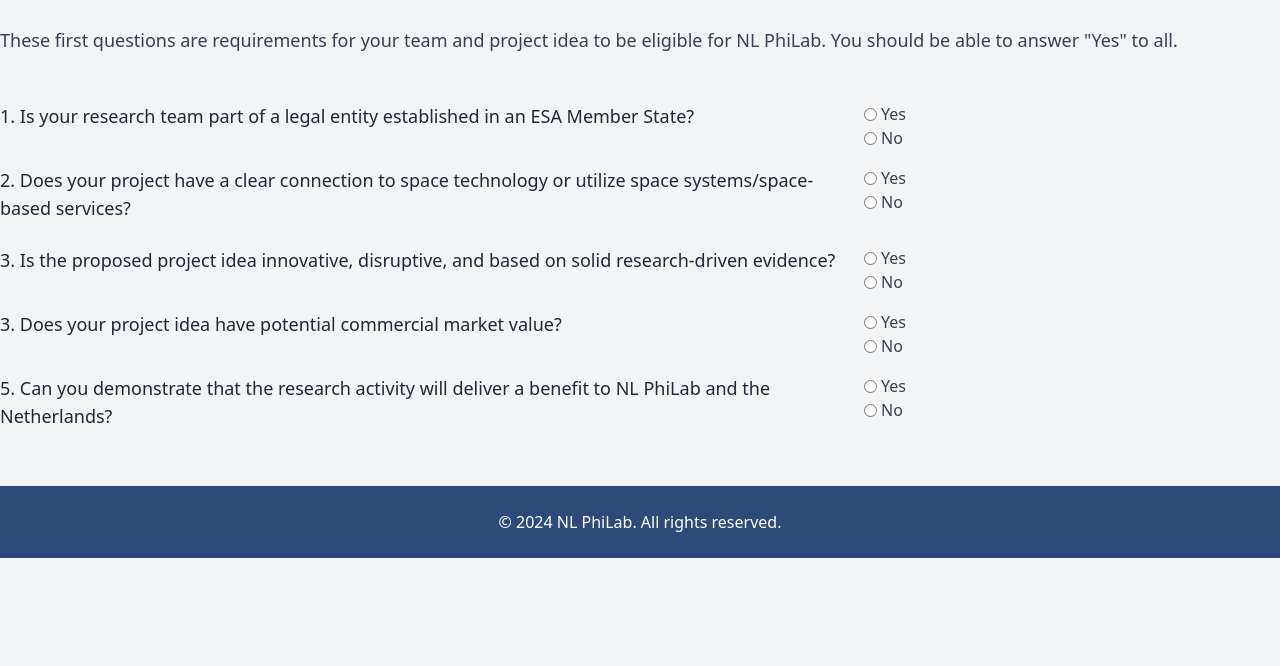
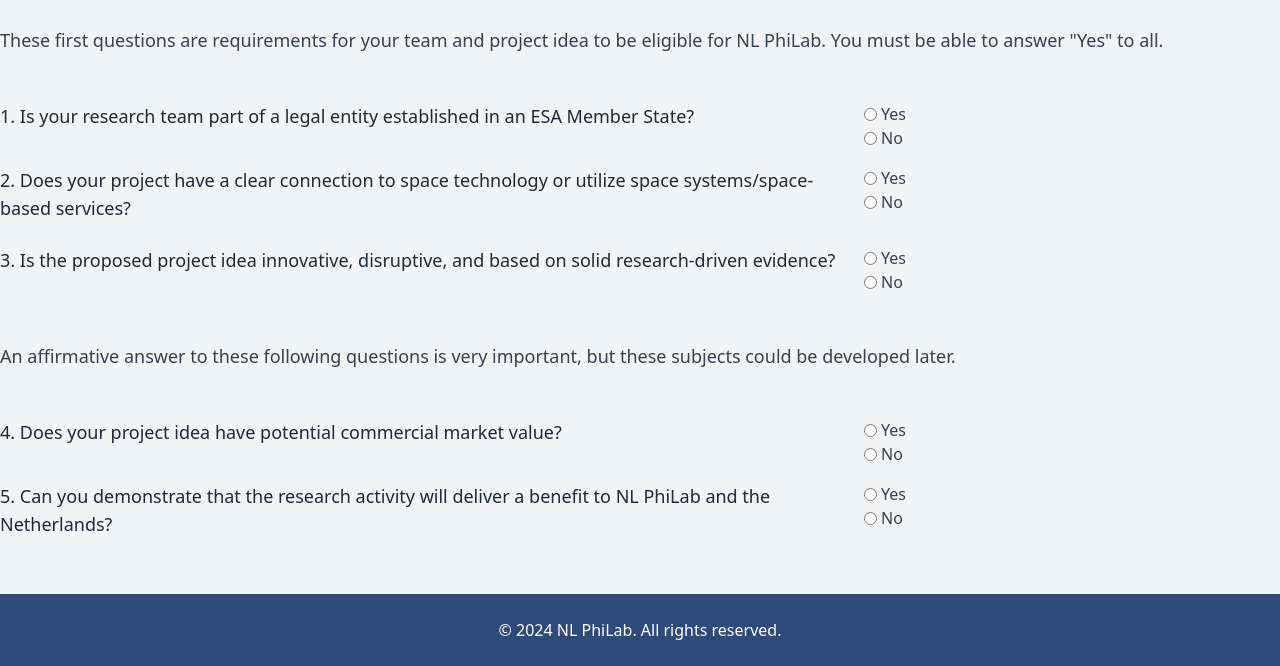
Before and after one commit to siarw/demolab, a plain HTML site: page guidance-tool.html in a window 1280 px wide. Shown: the part 182-848 px from the top of the page. Before the commit the page ends 800 px from the top, so only its background shows below. Drawn offline with nearby package versions, Linux system fonts and the light colour scheme; a web font is replaced by a local one.

Commit message:
Deploy updated files

```diff
--- a/guidance-tool.html
+++ b/guidance-tool.html
@@ -53,7 +53,7 @@
       <h2 class="mb-8 text-4xl font-bold text-dark-blue-900">Guidance Tool</h2>
       <p class="mb-8 text-lg text-gray-700">
         These first questions are requirements for your team and project idea to
-        be eligible for NL PhiLab. You should be able to answer "Yes" to all.
+        be eligible for NL PhiLab. You must be able to answer "Yes" to all.
       </p>
     </div>
 
@@ -111,11 +111,20 @@
           <label for="q4-no" class="text-gray-700">No</label>
         </div>
       </div>
+    </div>
 
+    <div class="container mx-auto my-12">
+      <p class="mb-8 text-lg text-gray-700">
+        An affirmative answer to these following questions is very important,
+        but these subjects could be developed later.
+      </p>
+    </div>
+
+    <div class="container mx-auto mb-12 grid grid-cols-1 gap-4 md:grid-cols-6">
       <!-- Question 4 -->
       <div class="col-span-1 md:col-span-4">
         <p class="mb-2 text-lg">
-          3. Does your project idea have potential commercial market value?
+          4. Does your project idea have potential commercial market value?
         </p>
       </div>
       <div class="col-span-1 md:col-span-2">
```
